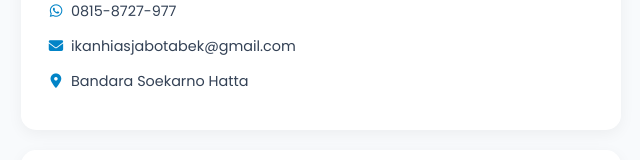
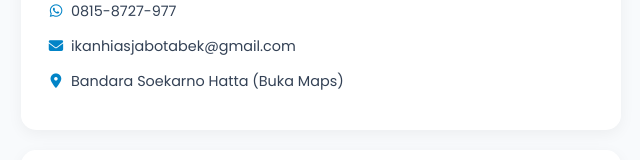
Before and after one commit to aryakamandojeuidi-lab/kirimikan.com, a plain HTML site: page index.html in a window 1280 px wide. Shown: the part 567-727 px from the top of the page, without its empty margins (319-959 px from the left). Drawn offline with Linux system fonts and the light colour scheme.

Commit message:
Update index.html

```diff
--- a/index.html
+++ b/index.html
@@ -40,7 +40,7 @@
 
         /* --- HOME CONTENT --- */
 
-        /* FOTO UTAMA (PENGGANTI KOTAK NAMA) */
+        /* FOTO UTAMA (LOGO 3) */
         .hero-card {
             background: white;
             border-radius: 15px;
@@ -77,7 +77,7 @@
             pointer-events: none;
         }
 
-        /* JUDUL & TAGLINE DI BAWAH FOTO */
+        /* JUDUL & TAGLINE */
         h1 { font-size: 1.8rem; color: #0284c7; font-weight: 700; margin-bottom: 10px; position: relative; display: inline-block; }
         h1::after {
             content: '';
@@ -97,7 +97,8 @@
         .info-card h3 { font-size: 1.1rem; color: #0284c7; margin-bottom: 15px; text-align: center; border-bottom: 2px solid #f1f5f9; padding-bottom: 10px; }
         .info-row { display: flex; align-items: center; margin-bottom: 12px; color: #334155; font-size: 0.9rem; }
         .info-row i { width: 30px; color: #0284c7; text-align: center; }
-        .info-row a { color: #334155; text-decoration: none; }
+        .info-row a, .info-row span { color: #334155; text-decoration: none; transition: color 0.3s; }
+        .info-row a:hover, .info-row span:hover { color: #0284c7; text-decoration: underline; cursor: pointer; }
 
         .social-row { display: flex; justify-content: center; gap: 15px; margin-top: 10px; }
         .social-btn { width: 35px; height: 35px; border-radius: 50%; background: #f1f5f9; color: #0284c7; display: flex; align-items: center; justify-content: center; font-size: 1.1rem; text-decoration: none; transition: 0.3s; }
@@ -153,7 +154,7 @@
 
     <main class="container">
 
-        <!-- KOTAK 1 (PALING ATAS): FOTO UTAMA -->
+        <!-- KOTAK 1 (PALING ATAS): FOTO LOGO3 -->
         <div class="hero-card">
             <div class="hero-image" onclick="openModal('assets/logo3.jpg')">
                 <img src="assets/logo3.jpg" alt="Bettalover Express" onerror="this.src='https://picsum.photos/seed/betta/600/300'">
@@ -176,9 +177,12 @@
                 <i class="fas fa-envelope"></i>
                 <a href="mailto:ikanhiasjabotabek@gmail.com">ikanhiasjabotabek@gmail.com</a>
             </div>
+            <!-- ALAMAT JADI KLIKABLE KE GOOGLE MAPS -->
             <div class="info-row">
                 <i class="fas fa-map-marker-alt"></i>
-                <span>Bandara Soekarno Hatta</span>
+                <a href="https://maps.app.goo.gl/rhrFomkzsd43RMp88" target="_blank">
+                    Bandara Soekarno Hatta (Buka Maps)
+                </a>
             </div>
         </div>
 
```
